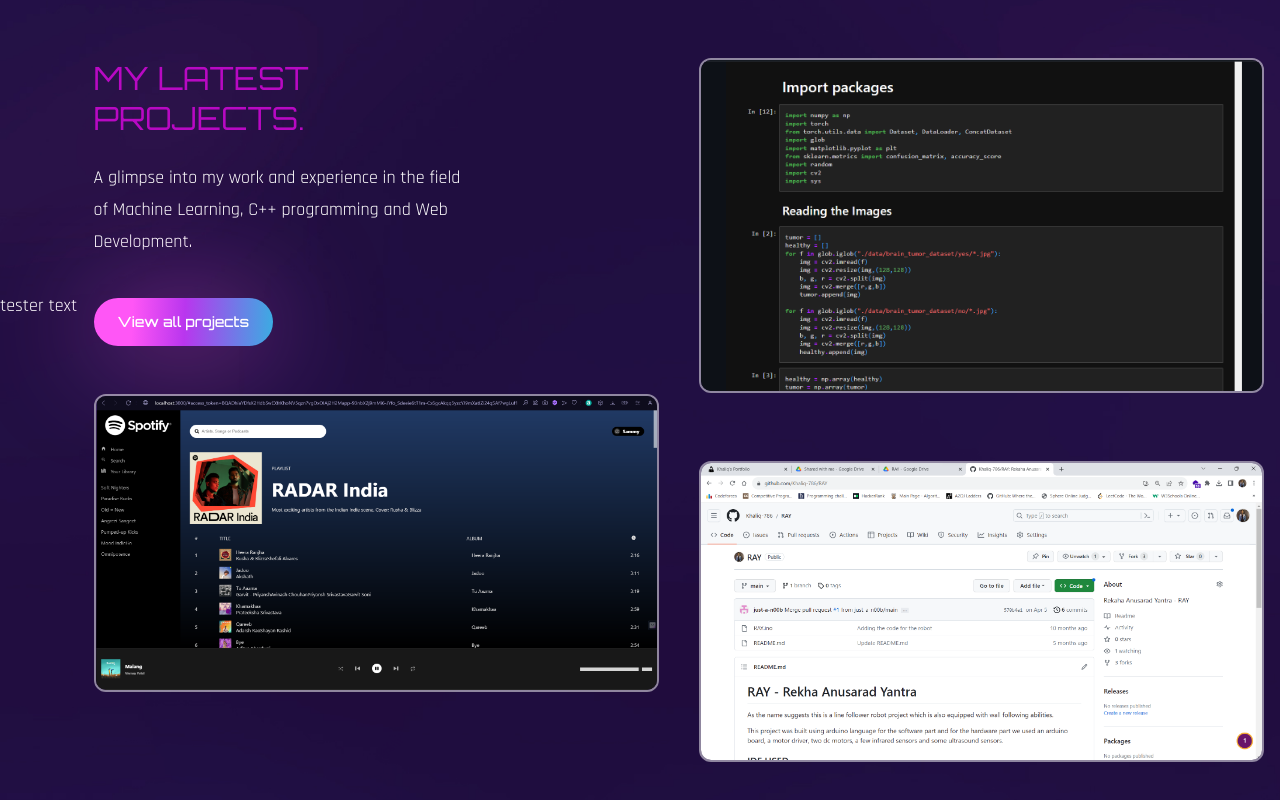
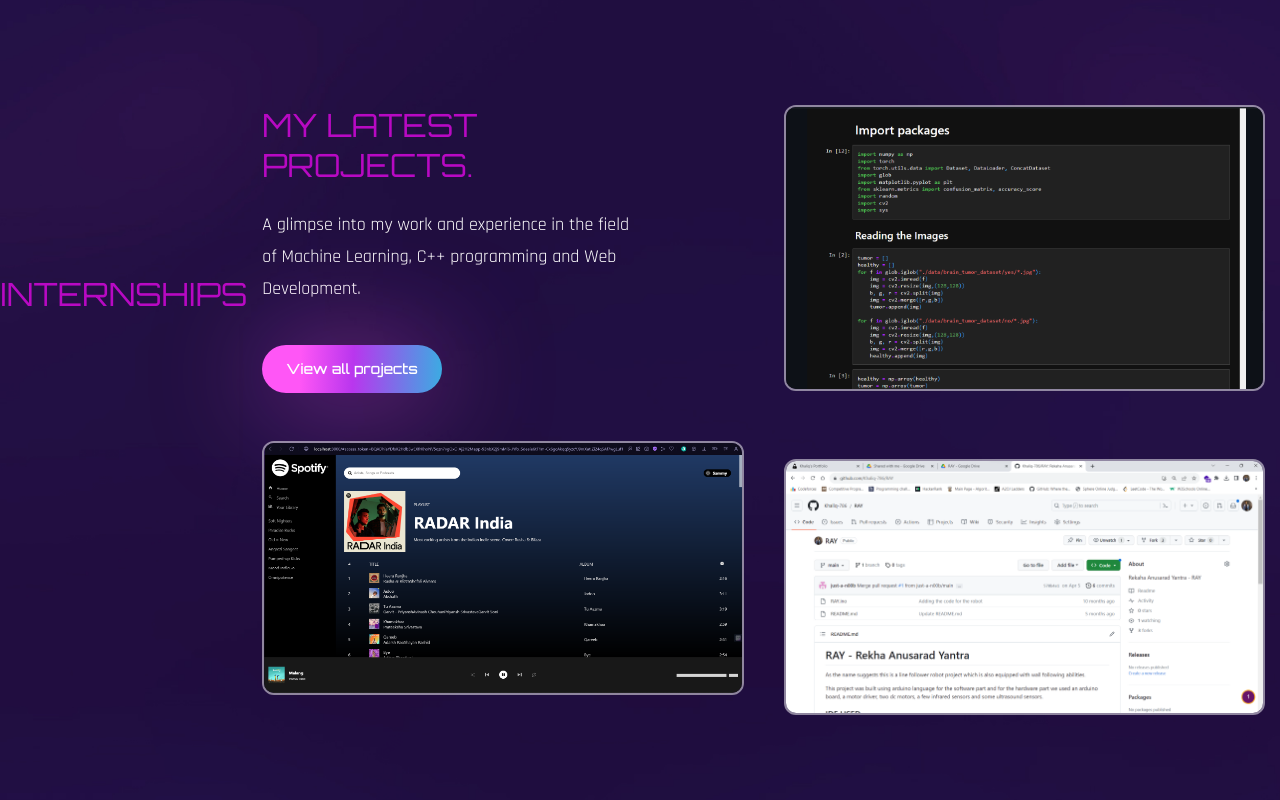
Before and after one commit to samarthsarkar/Portfolio, a React (Create React App) app: page / in a window 1280 px wide. Shown: the part 3749-4549 px from the top of the page. Built offline with nearby package versions, Linux system fonts and the light colour scheme; the HTML template or start-up script is replaced by a standard one; a web font is replaced by a local one.

Commit message:
internship section testing

```diff
--- a/src/components/Work.js
+++ b/src/components/Work.js
@@ -8,7 +8,11 @@
 const Work = () => {
   return (
     <section className="section" id="work">
-      <h2>tester text</h2>
+      <div>
+        <h2 className="h2 leading-tight text-accent">
+                Internships
+        </h2>
+      </div>
       <div className="container mt-52 mx-auto">
       {/* inside project class */}
         <div className="flex flex-col lg:flex-row gap-x-10">
```
